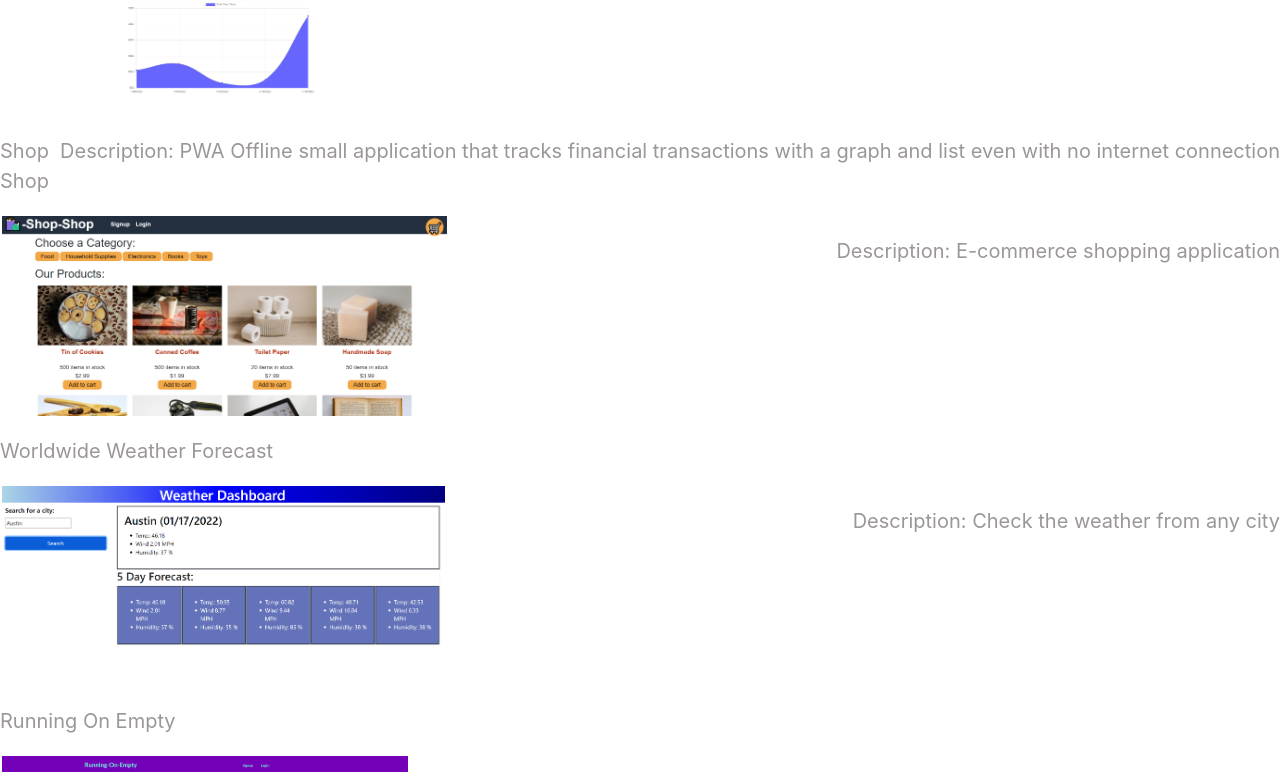
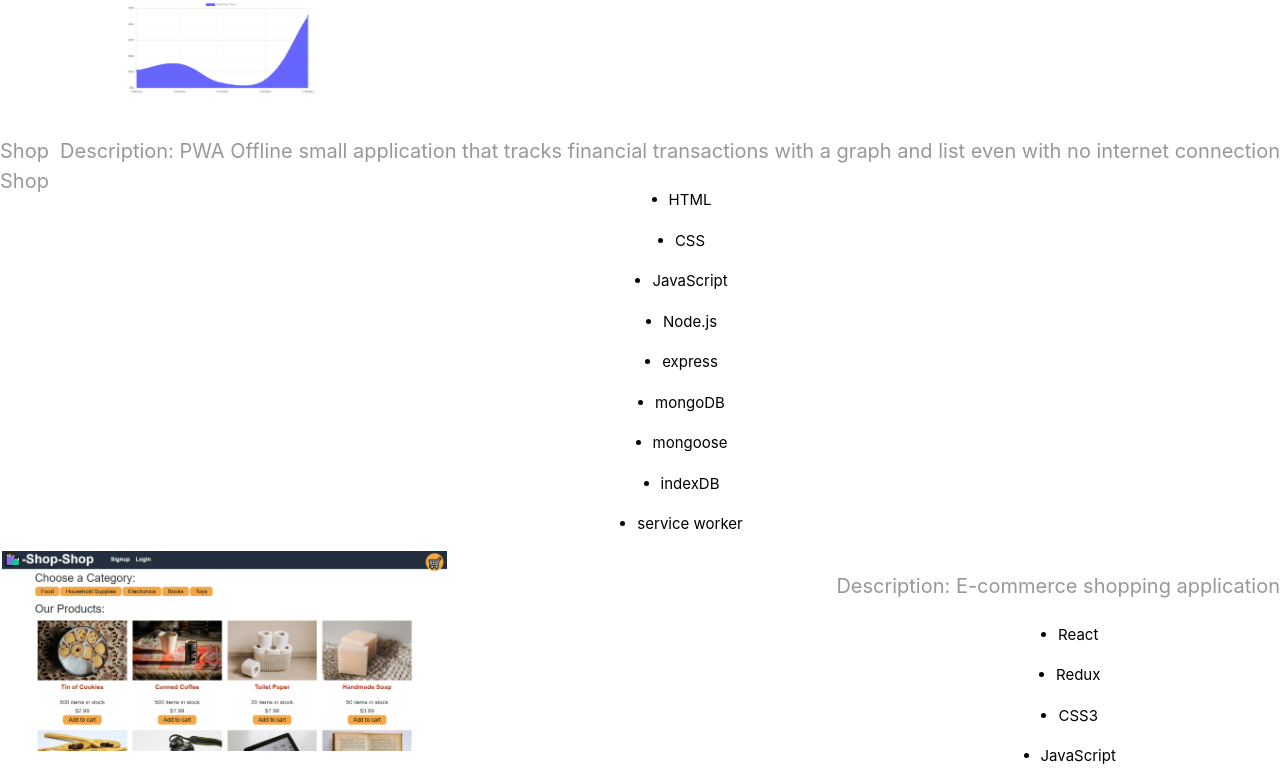
Before and after one commit to leslyr562/personal-portfolio, a React (Create React App) app: page / in a window 1280 px wide. Shown: the part 2133-2905 px from the top of the page. Built offline with nearby package versions, Linux system fonts and the light colour scheme.

Commit message:
added a technology array method

```diff
--- a/src/components/Header/index.js
+++ b/src/components/Header/index.js
@@ -15,22 +15,22 @@ function Header() {
                 </h2>
                 <nav>
                     <ul className="header">
-                        <li>
+                        <li className='li'>
                             <a className='navText' href="#about">
                                 About me
                             </a>
                         </li>
-                        <li>
+                        <li className='li'>
                             <a className='navText' href="#skills">
                                 Skills
                             </a>
                         </li>
-                        <li>
+                        <li className='li'>
                             <a className='navText' href="#portfolio">
                                 Portfolio
                             </a>
                         </li>
-                        <li>
+                        <li className='li'>
                             <a className='navText' href="#contact">
                                 Contact
                             </a>
--- a/src/components/Project/index.js
+++ b/src/components/Project/index.js
@@ -12,16 +12,16 @@ function Portfolio() {
       technologies: ['HTML', 'CSS', 'JavaScript', 'Node.js', 'express', 'mongoDB', 'mongoose', 'indexDB', 'service worker'],
       description: 'PWA Offline small application that tracks financial transactions with a graph and list even with no internet connection',
       github: 'https://github.com/leslyr562/Budget-Tracker-Offline.git',
-      url:'https://guarded-waters-52170.herokuapp.com/'
+      url: 'https://guarded-waters-52170.herokuapp.com/'
     },
     {
       name: 'Shop Shop',
       class: 'shop',
       category: 'projects',
-      technologies: ['React', 'Redux', 'CSS3', 'JavaScript','Node.js', 'express', 'graphql', 'apollo-server', 'mongoDB', 'nodemon', 'bcrypt', 'jsonwebtoken', 'Stripe'],
+      technologies: ['React', 'Redux', 'CSS3', 'JavaScript', 'Node.js', 'express', 'graphql', 'apollo-server', 'mongoDB', 'nodemon', 'bcrypt', 'jsonwebtoken', 'Stripe'],
       description: 'E-commerce shopping application ',
       github: 'https://github.com/leslyr562/shop-shop.git',
-      url:'https://shoping-shop.herokuapp.com/'
+      url: 'https://shoping-shop.herokuapp.com/'
     },
     {
       name: 'Worldwide Weather Forecast',
@@ -30,7 +30,7 @@ function Portfolio() {
       category: 'projects',
       description: 'Check the weather from any city',
       github: 'https://leslyr562.github.io/Worldwide-Weather-Forecast/',
-      url:'https://leslyr562.github.io/Worldwide-Weather-Forecast/'
+      url: 'https://leslyr562.github.io/Worldwide-Weather-Forecast/'
     },
     {
       name: 'Running On Empty',
@@ -44,7 +44,7 @@ function Portfolio() {
     {
       name: 'Tech Ticket System',
       class: 'tech',
-      technologies:['HTML5', 'CSS3', 'Javascript', 'Node.js', 'Express', 'Express-Session', 'Express-Handlebars', 'Connect-Session-Sequelize', 'Bcrypt', 'Sequelize', 'dotenv', 'NodeMailer', 'MySQL'],
+      technologies: ['HTML5', 'CSS3', 'Javascript', 'Node.js', 'Express', 'Express-Session', 'Express-Handlebars', 'Connect-Session-Sequelize', 'Bcrypt', 'Sequelize', 'dotenv', 'NodeMailer', 'MySQL'],
       category: 'projects',
       description: 'Technology ticket system would enable technology teams to capture technical issues, user requests, and other tasks in a document called a ticket. ',
       github: 'https://github.com/rprice000/tech_ticket_system.git',
@@ -52,6 +52,7 @@ function Portfolio() {
     }
 
   ];
+
 
   return (
     <section id="portfolio">
@@ -70,7 +71,15 @@ function Portfolio() {
                 key={image.name}
               />
             </a>
+            <div className='des'>
             <p className='description'>Description: {image.description}</p>
+            {image.technologies.map(technology => (
+              <ul>
+                <li>{technology}</li>
+              </ul>
+
+            ))}
+          </div>
           </div>
         ))}
       </div>
--- a/src/index.css
+++ b/src/index.css
@@ -77,7 +77,7 @@ a {
 
 }
 
-li {
+li.li {
   list-style: none;
 }
 
@@ -129,10 +129,8 @@ img{
   height: 200px;
   padding-right: 0px;
   }
-
-p.description {
+.des{
   float: right;
-  text-align: center;
 }
 
 #about {
```
Lines whose indentation alone changed are shown as unchanged.
